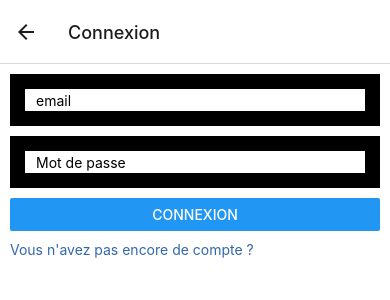
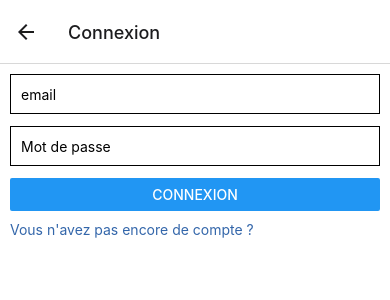
Before and after one commit to Fares-B/test_react_native_app, a React Native app: screen / in a window 390 px wide. Shown: the top 300 px of the page. Built offline with nearby package versions, Linux system fonts and the light colour scheme; no server answers.

Commit message:
j'ai supprimer les modifs que j'ai fait pour le css

```diff
--- a/src/styles/index.js
+++ b/src/styles/index.js
@@ -1,4 +1,5 @@
 import {StyleSheet} from "react-native";
+
 const colors = {
   light: '#fff',
   dark: '#333',
@@ -14,9 +15,9 @@ const styles = StyleSheet.create({
   input: {
     width: '100%',
     height: 40,
-    marginBottom: 10,
-    borderWidth: 15,
-    padding: 11,
+    marginBottom: 12,
+    borderWidth: 1,
+    padding: 10,
   },
   title: {
     fontSize: 20,
```
